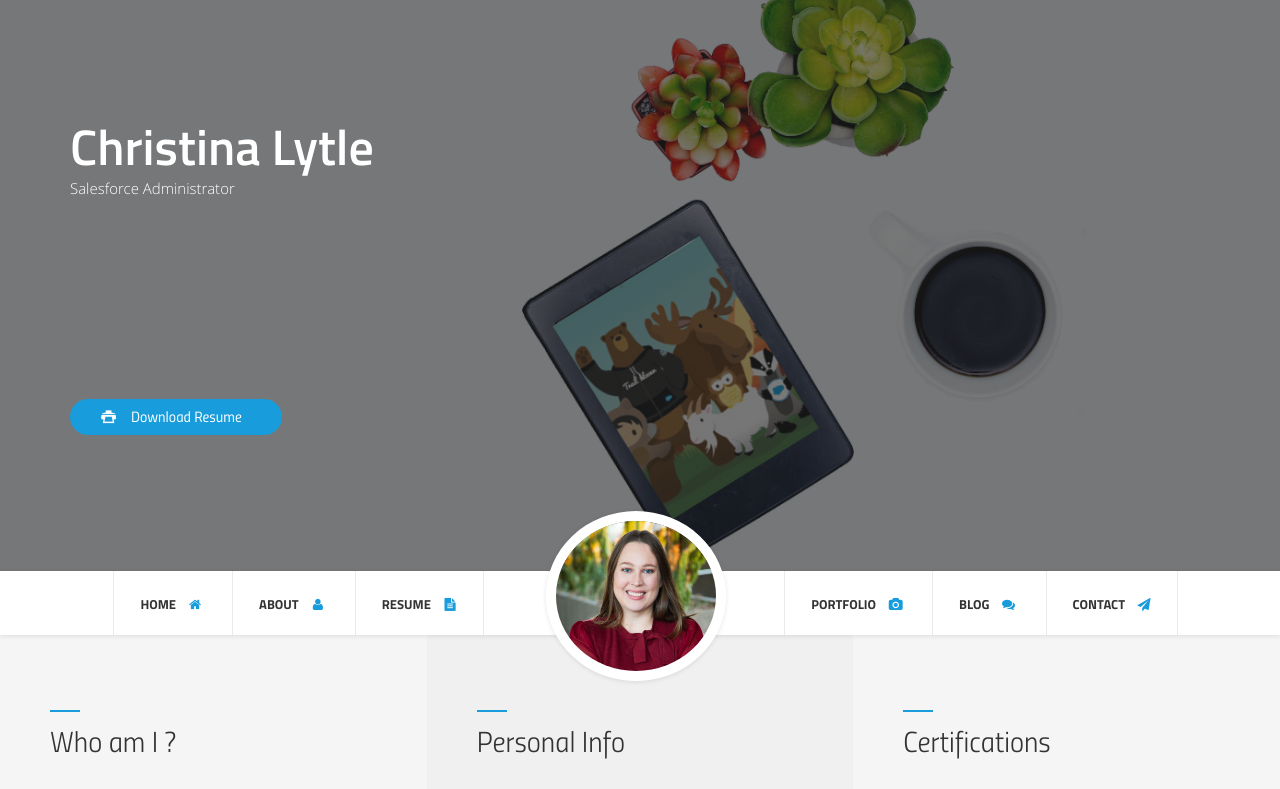
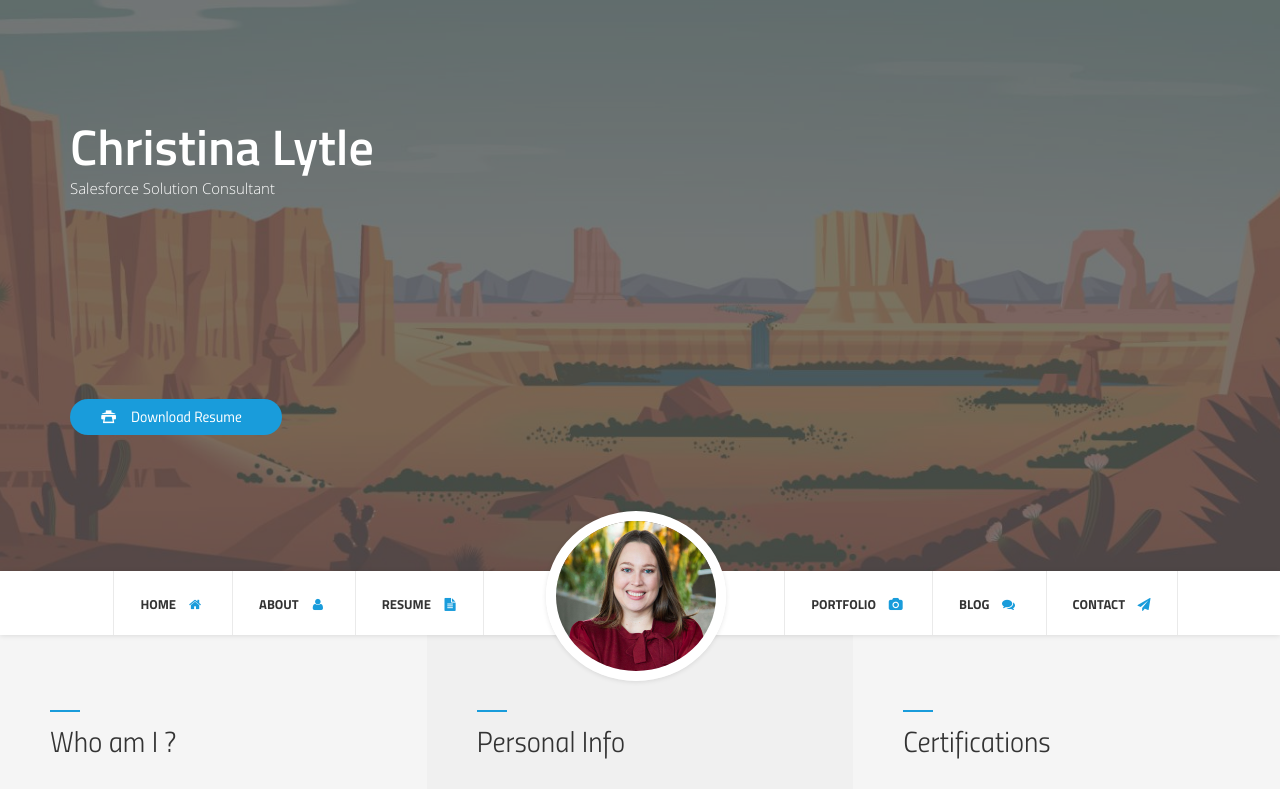
Before and after one commit to Christinalytle/christina-lytle-website, a plain HTML site: page index.html in a window 1280 px wide. Shown: the top 789 px of the page. Drawn offline with Linux system fonts and the light colour scheme; some packages are replaced by stand-ins of ours.

Commit message:
Update background

```diff
--- a/index.html
+++ b/index.html
@@ -6,7 +6,7 @@
 
 	 <!-- Metas -->
         <meta charset="utf-8">
-        <title>Christina Lytle - Salesforce Administrator</title>
+        <title>Christina Lytle - Salesforce Solution Consultant</title>
 		<link rel="icon" href="img/cloud-computing.png">
         <meta name="description" content="">
       	<meta name="viewport" content="width=device-width, initial-scale=1">
@@ -59,7 +59,7 @@
 		<div class="block-content ">
 
 
-			<div class="block-teaser block-background-image large overlay" data-background="img/SF-background-v3.png">
+			<div class="block-teaser block-background-image large overlay" data-background="img/website-cover.jpg">
 
 					<!--Container-->
 					<div class="container ">
@@ -71,7 +71,7 @@
 
 							<div class="col-sm-12 ">
                             <h1 class="white ">Christina Lytle</h1>
-							<h3 class="mt-20 white mb-200">Salesforce Administrator</h3>
+							<h3 class="mt-20 white mb-200">Salesforce Solution Consultant</h3>
                         </div>
 
 						</div>
@@ -910,7 +910,7 @@
 
 
 								<!--Block content-->
-						<div class="block-content t-center block-background-image medium overlay" data-background="img/SF-background-v3.png">
+						<div class="block-content t-center block-background-image medium overlay" data-background="img/website-cover.jpg">
 
 									<div class="block-testi ">
 
```
Also changed, not shown: img/website-cover.jpg (added).
